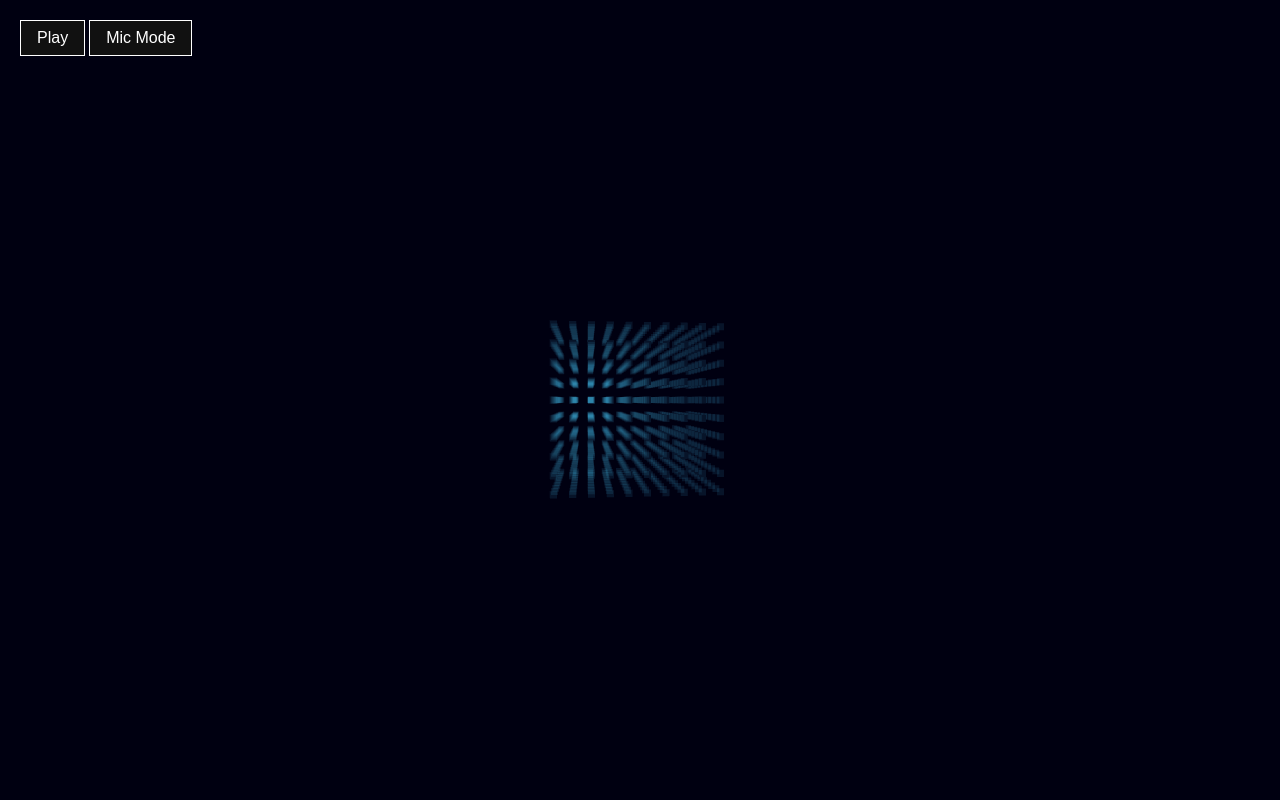
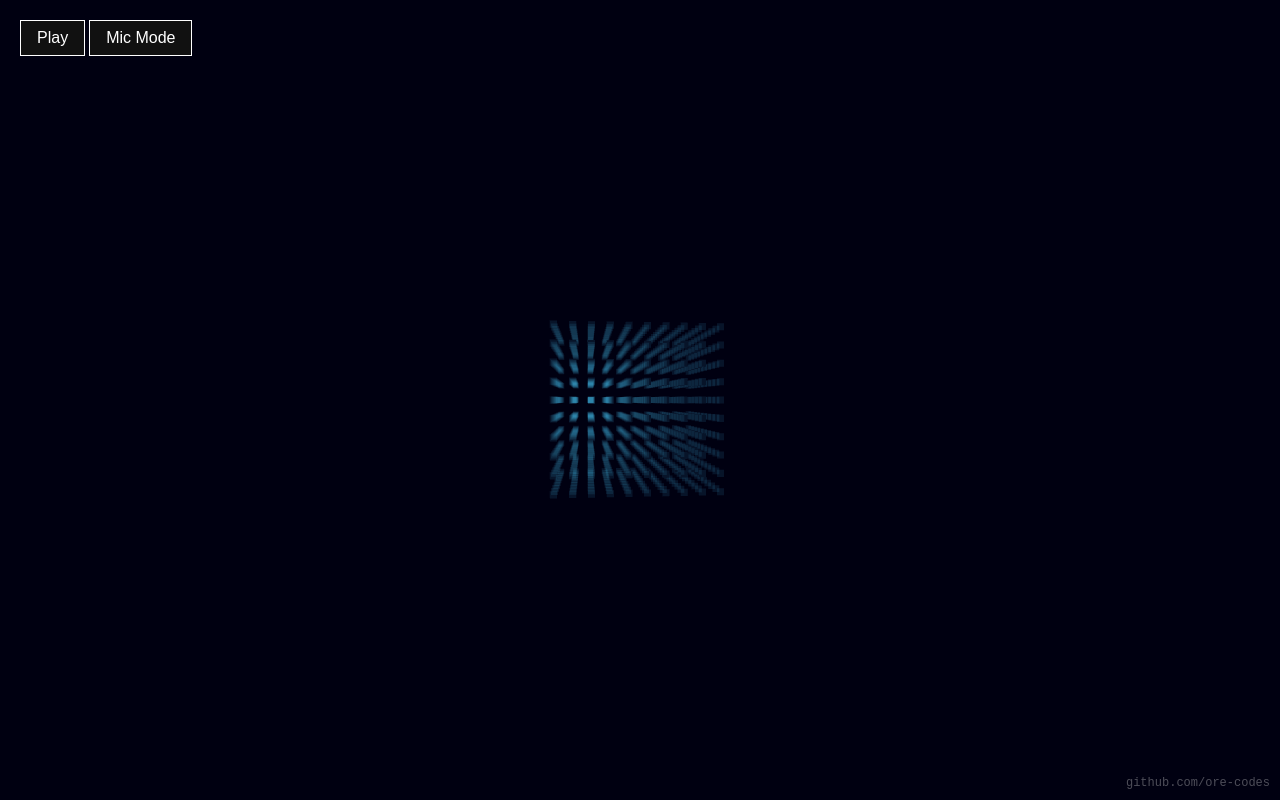
Before and after one commit to ore-codes/sonic-particles, a plain HTML site: page index.html in a window 1280 px wide. Drawn offline with nearby package versions, Linux system fonts and the light colour scheme; animation ran at ten frames a second.

Commit message:
Add GitHub link to index.html for project visibility

```diff
--- a/index.html
+++ b/index.html
@@ -59,6 +59,12 @@
 
   <script src="https://unpkg.com/tone"></script>
   <script type="module" src="script.js"></script>
+
+  <a href="https://github.com/ore-codes"
+    style="position: fixed; bottom: 10px; right: 10px; color: rgba(255,255,255,0.3); text-decoration: none; font-family: monospace; font-size: 12px;"
+    onmouseover="this.style.color='rgba(255,255,255,0.6)'" onmouseout="this.style.color='rgba(255,255,255,0.3)'">
+    github.com/ore-codes
+  </a>
 </body>
 
 </html>
```
